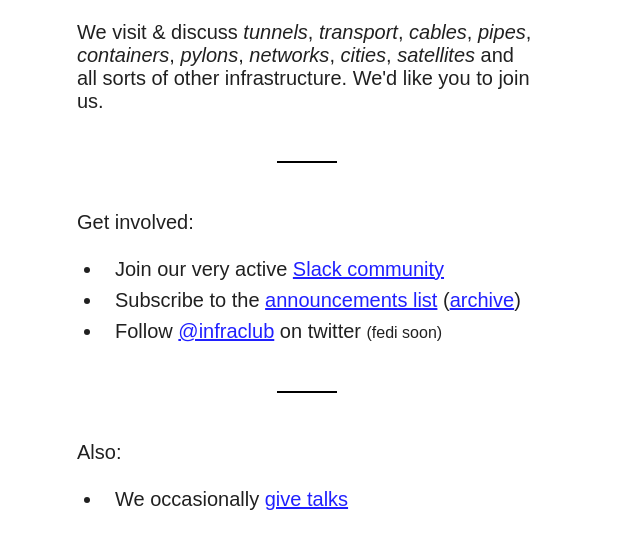
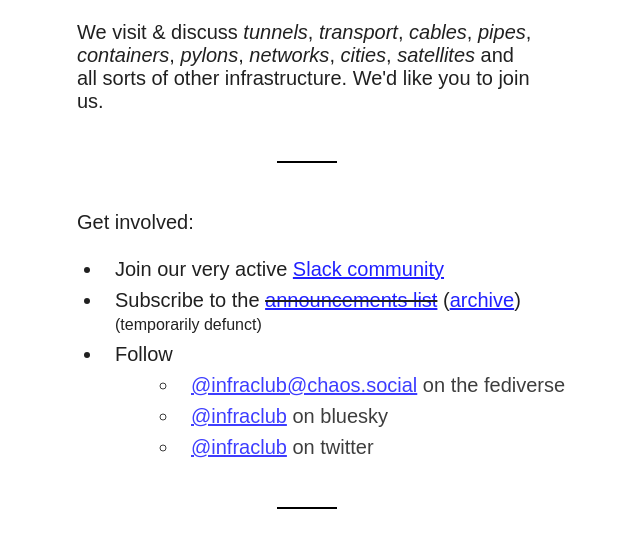
Before and after one commit to infrastructureclub/infrastructureclub.github.io, a plain HTML site: page index.html in a window 1280 px wide. Shown: the part 256-800 px from the top of the page, without its empty margins (333-973 px from the left). Drawn offline with Linux system fonts and the light colour scheme.

Commit message:
Update social media links

```diff
--- a/index.html
+++ b/index.html
@@ -102,8 +102,13 @@
       <p>Get involved: </p>
       <ul>
         <li>Join our very active <a href="https://join.slack.com/t/infrastructureclub/shared_invite/zt-1me8s5ld2-KzWpsnPZJ~Del7ksLsIY~Q">Slack community</a></li>
-        <li>Subscribe to the <a href="https://tinyletter.com/infraclub">announcements list</a> (<a href="https://tinyletter.com/infraclub/archive">archive</a>)</li>
-        <li>Follow <a href="https://twitter.com/infraclub">@infraclub</a> on twitter <small>(fedi soon)</small></li>
+        <li>Subscribe to the <s><a href="https://tinyletter.com/infraclub">announcements list</a></s> (<a href="https://tinyletter.com/infraclub/archive">archive</a>) <small>(temporarily defunct)</small></li>
+        <li>Follow
+        <ul>
+            <li><a href="https://chaos.social/@infraclub">@infraclub@chaos.social</a> on the fediverse</li>
+            <li><a href="https://bsky.app/profile/infraclub.bsky.social">@infraclub</a> on bluesky</li>
+            <li><a href="https://twitter.com/infraclub">@infraclub</a> on twitter</li>
+        </ul>
       </ul>
 
       <div class="spacer"></div>
```
